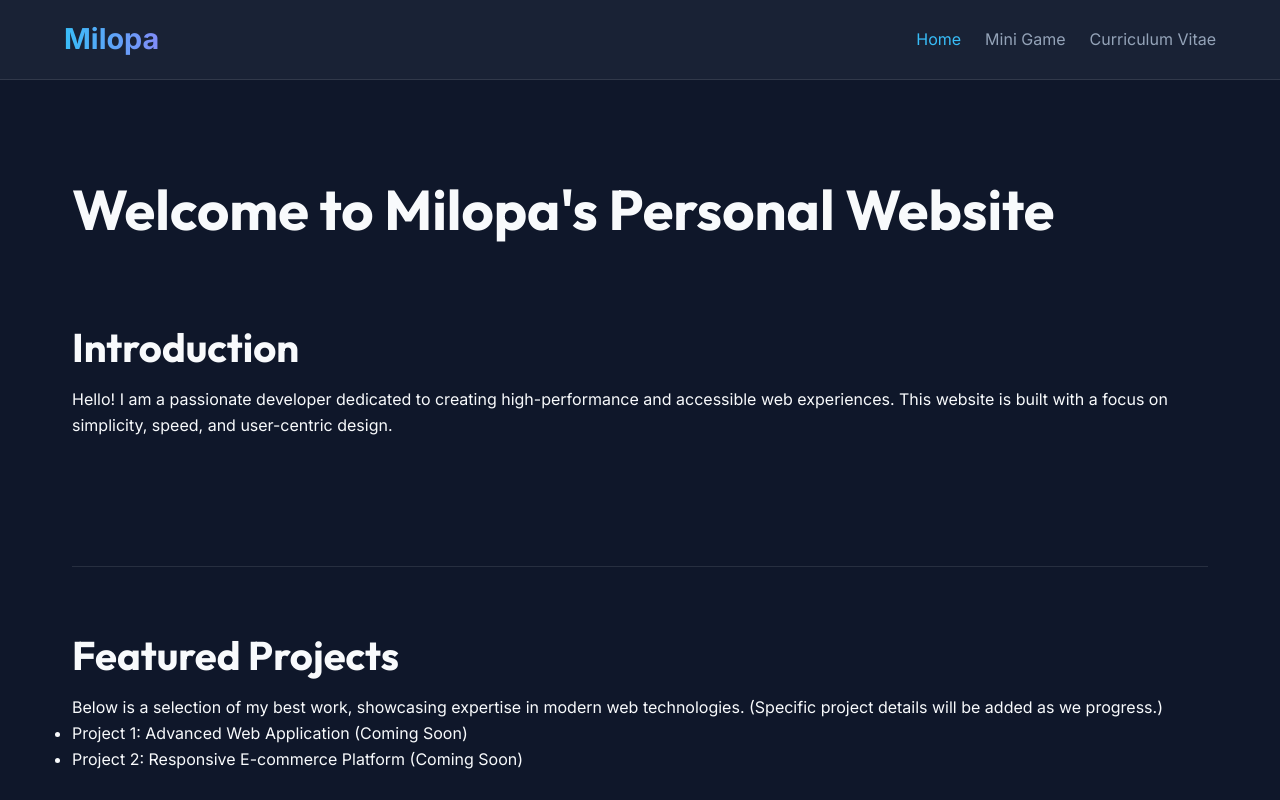
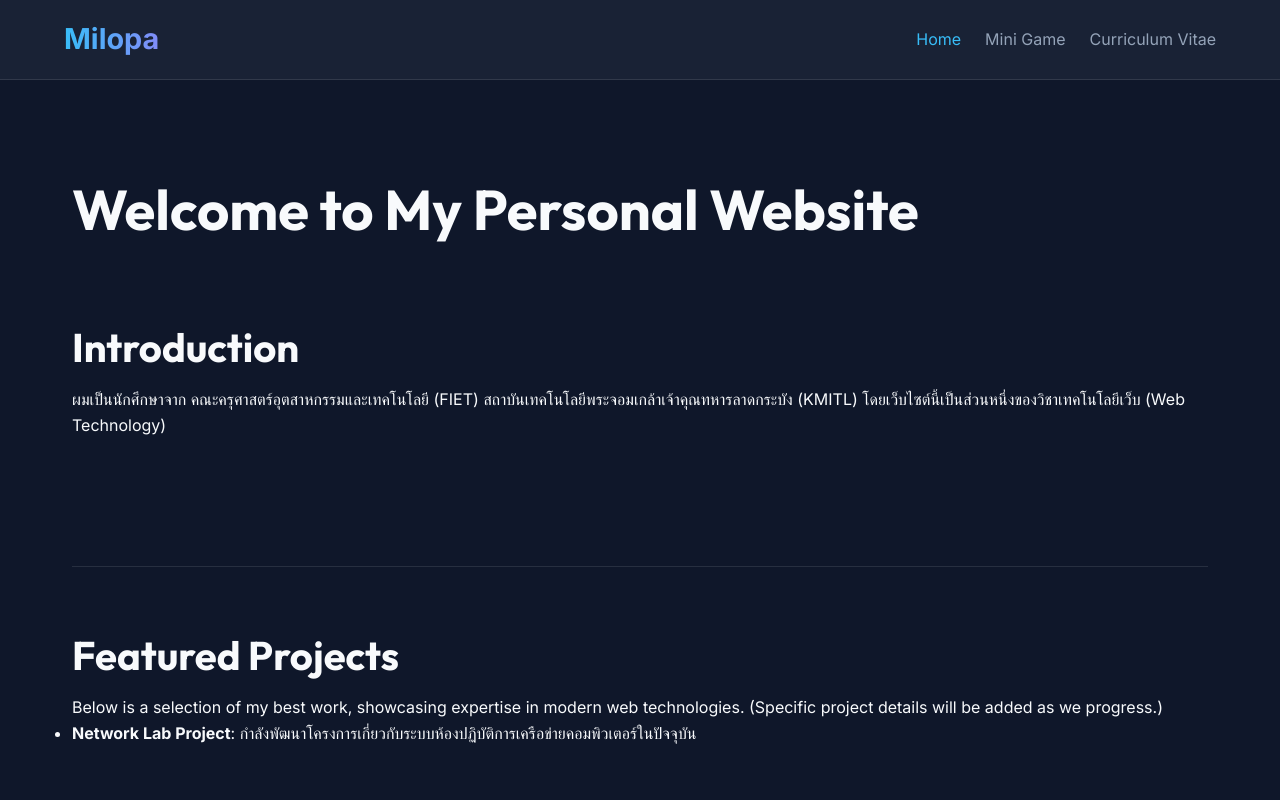
Before and after one commit to Jaobie-BN/personal-website-project-WS, a plain HTML site: page index.html in a window 1280 px wide. Shown: the top 800 px of the page. Drawn offline with Linux system fonts and the light colour scheme.

Commit message:
change text

```diff
--- a/index.html
+++ b/index.html
@@ -89,13 +89,13 @@
     <main id="main-content">
       <!-- Hero/About Section -->
       <article id="about">
-        <h1>Welcome to Milopa's Personal Website</h1>
+        <h1>Welcome to My Personal Website</h1>
         <section>
           <h2>Introduction</h2>
           <p>
-            Hello! I am a passionate developer dedicated to creating
-            high-performance and accessible web experiences. This website is
-            built with a focus on simplicity, speed, and user-centric design.
+            ผมเป็นนักศึกษาจาก คณะครุศาสตร์อุตสาหกรรมและเทคโนโลยี (FIET)
+            สถาบันเทคโนโลยีพระจอมเกล้าเจ้าคุณทหารลาดกระบัง (KMITL)
+            โดยเว็บไซต์นี้เป็นส่วนหนึ่งของวิชาเทคโนโลยีเว็บ (Web Technology)
           </p>
         </section>
       </article>
@@ -109,8 +109,10 @@
           progress.)
         </p>
         <ul>
-          <li>Project 1: Advanced Web Application (Coming Soon)</li>
-          <li>Project 2: Responsive E-commerce Platform (Coming Soon)</li>
+          <li>
+            <strong>Network Lab Project</strong>:
+            กำลังพัฒนาโครงการเกี่ยวกับระบบห้องปฏิบัติการเครือข่ายคอมพิวเตอร์ในปัจจุบัน
+          </li>
         </ul>
       </section>
 
```
